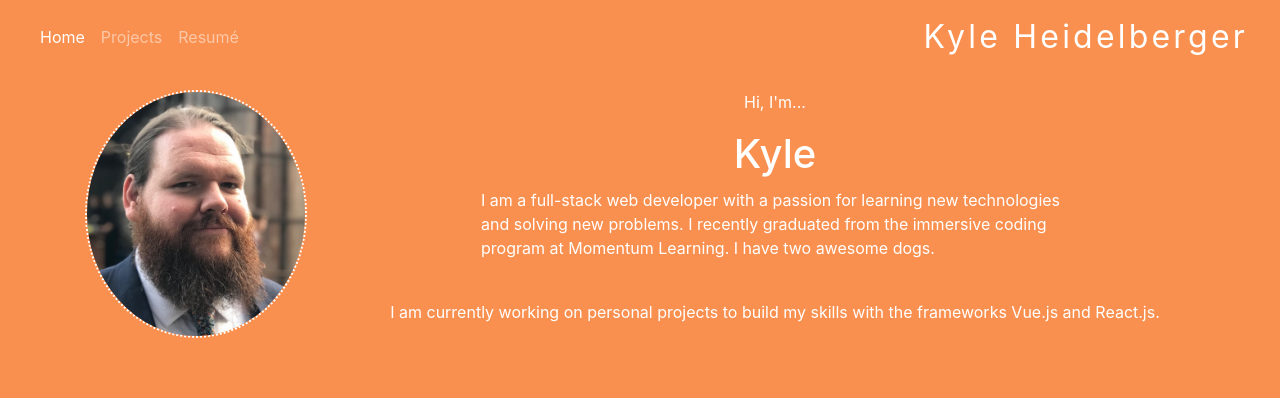
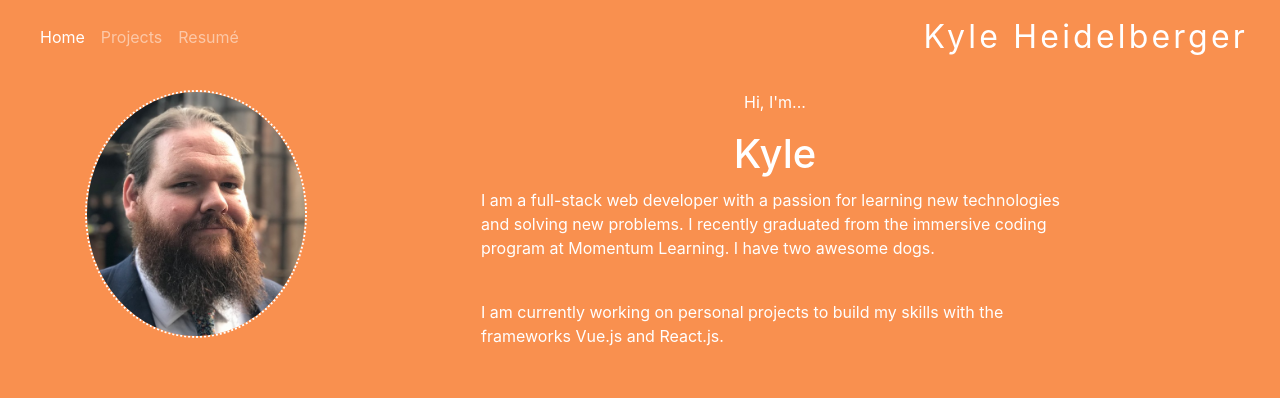
Before and after one commit to kyleheidelberger/kyleheidelberger.github.io, a plain HTML site: page index.html in a window 1280 px wide. Shown: the top 398 px of the page. Drawn offline with nearby package versions, Linux system fonts and the light colour scheme.

Commit message:
add class

```diff
--- a/index.html
+++ b/index.html
@@ -45,7 +45,7 @@
                 <!-- <h3 class="current-title">Full-Stack developer</h3><br> -->
                 <p class="bio">I am a full-stack web developer with a passion for learning new technologies and solving new problems. I recently graduated from the immersive coding program at <a
                         href="https://www.momentumlearn.com">Momentum Learning</a>. I have two awesome dogs.</p><br>
-                <p>I am currently working on personal projects to build my skills with the frameworks Vue.js and React.js.</p><br>
+                <p class="bio">I am currently working on personal projects to build my skills with the frameworks Vue.js and React.js.</p><br>
             </div>
         </div>
     </main>
```
